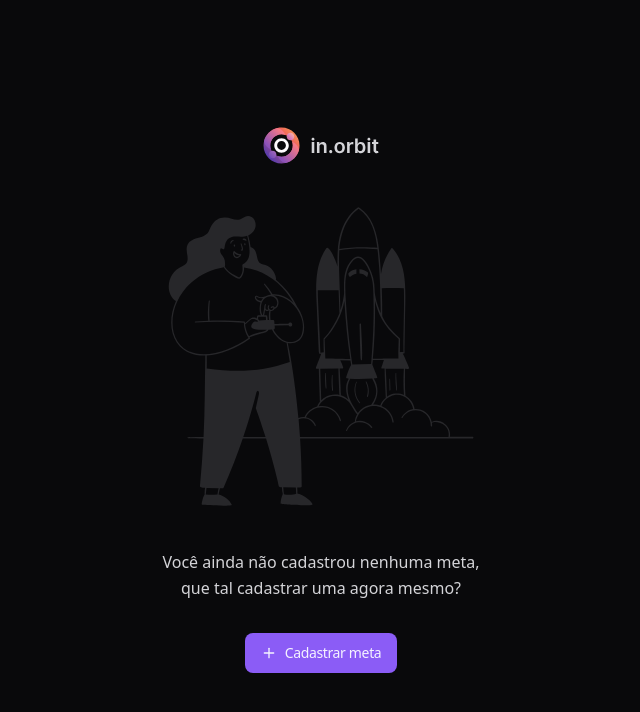
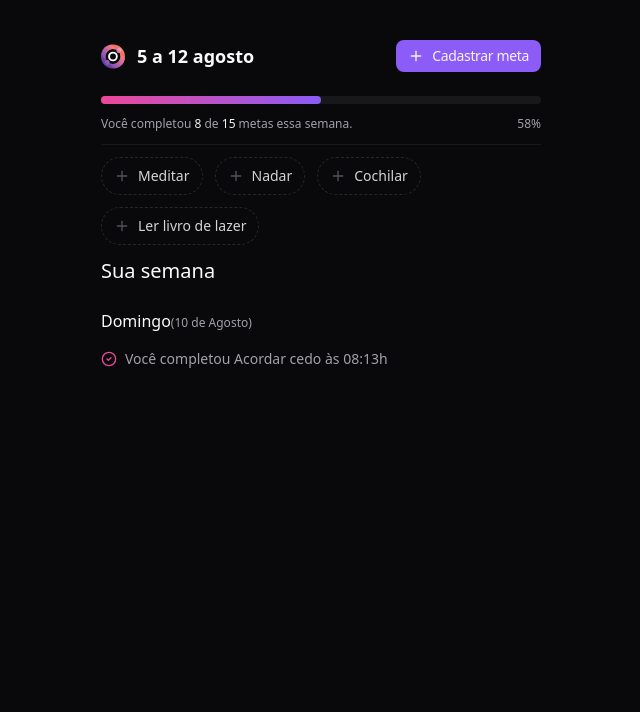
Before and after one commit to enrico-secco/inhorbit-frontend, a React (Vite) app: page / in a window 1280 px wide. Shown: the top 712 px of the page, without its empty margins (319-959 px from the left). Built offline with nearby package versions, Linux system fonts and the light colour scheme.

Commit message:
feat: create summary goals page

```diff
--- a/src/app.tsx
+++ b/src/app.tsx
@@ -1,11 +1,13 @@
 import { CreateGoal } from './components/create-goal'
 import { EmptyGoals } from './components/empty-goals'
+import { Summary } from './components/summary'
 import { Dialog } from './components/ui/dialog'
 
 export function App() {
   return (
     <Dialog>
-      <EmptyGoals />
+      {/* <EmptyGoals /> */}
+      <Summary />
 
       <CreateGoal />
     </Dialog>
--- /dev/null
+++ b/src/components/in-orbit-icon.tsx
@@ -0,0 +1,96 @@
+export function InOrbitIcon() {
+  return (
+    <svg
+      width={24}
+      height={25}
+      viewBox="0 0 24 25"
+      fill="none"
+      xmlns="http://www.w3.org/2000/svg"
+    >
+      <title>in.orbit</title>
+      <path
+        d="M12 .5c-.936 0-1.847.107-2.72.31A12.016 12.016 0 00.31 9.78C.107 10.652 0 11.563 0 12.5c0 6.627 5.373 12 12 12 .936 0 1.847-.107 2.72-.31a12.017 12.017 0 008.97-8.968c.203-.875.31-1.786.31-2.722 0-6.627-5.373-12-12-12zm0 19.515a7.494 7.494 0 01-2.524-.435 7.535 7.535 0 01-4.556-4.555A7.515 7.515 0 1119.515 12.5 7.515 7.515 0 0112 20.015z"
+        fill="url(#paint0_linear_84_261)"
+      />
+      <path
+        d="M12 7.657a4.844 4.844 0 100 9.687 4.844 4.844 0 000-9.687zm0 7.772a2.929 2.929 0 110-5.858 2.929 2.929 0 010 5.858z"
+        fill="#FEFCFE"
+      />
+      <path
+        d="M14.524 5.42a7.515 7.515 0 00-9.604 9.605 7.423 7.423 0 01-2.63-1.702A7.408 7.408 0 01.31 9.78 12.016 12.016 0 019.28.81a7.409 7.409 0 013.543 1.98 7.423 7.423 0 011.701 2.63z"
+        fill="url(#paint1_linear_84_261)"
+      />
+      <path
+        d="M23.69 15.221a12.016 12.016 0 01-8.97 8.969 7.408 7.408 0 01-3.543-1.98 7.427 7.427 0 01-1.701-2.63 7.515 7.515 0 009.605-9.605c.958.362 1.857.93 2.629 1.702a7.41 7.41 0 011.98 3.544z"
+        fill="url(#paint2_linear_84_261)"
+      />
+      <path
+        d="M6.064 20.948a2.511 2.511 0 100-5.023 2.511 2.511 0 000 5.023z"
+        fill="url(#paint3_linear_84_261)"
+      />
+      <path
+        d="M17.958 9.054a2.511 2.511 0 100-5.023 2.511 2.511 0 000 5.023z"
+        fill="url(#paint4_linear_84_261)"
+      />
+      <defs>
+        <linearGradient
+          id="paint0_linear_84_261"
+          x1={20.3704}
+          y1={4.59058}
+          x2={3.89023}
+          y2={20.1635}
+          gradientUnits="userSpaceOnUse"
+        >
+          <stop stopColor="#F38856" />
+          <stop offset={0.23} stopColor="#F0625C" />
+          <stop offset={1} stopColor="#5C3DAB" />
+        </linearGradient>
+        <linearGradient
+          id="paint1_linear_84_261"
+          x1={11.2405}
+          y1={2.53429}
+          x2={1.86657}
+          y2={11.8578}
+          gradientUnits="userSpaceOnUse"
+        >
+          <stop stopColor="#F67986" />
+          <stop offset={1} stopColor="#8951BA" />
+        </linearGradient>
+        <linearGradient
+          id="paint2_linear_84_261"
+          x1={21.9616}
+          y1={13.3129}
+          x2={12.5877}
+          y2={22.6369}
+          gradientUnits="userSpaceOnUse"
+        >
+          <stop stopColor="#F67986" />
+          <stop offset={1} stopColor="#8951BA" />
+        </linearGradient>
+        <linearGradient
+          id="paint3_linear_84_261"
+          x1={7.89781}
+          y1={16.7204}
+          x2={4.23025}
+          y2={20.1519}
+          gradientUnits="userSpaceOnUse"
+        >
+          <stop stopColor="#A267B9" />
+          <stop offset={1} stopColor="#704BB4" />
+        </linearGradient>
+        <linearGradient
+          id="paint4_linear_84_261"
+          x1={19.4846}
+          y1={5.11331}
+          x2={16.9808}
+          y2={7.45646}
+          gradientUnits="userSpaceOnUse"
+        >
+          <stop stopColor="#F7A8A5" />
+          <stop offset={0.97} stopColor="#D074C4" />
+          <stop offset={1} stopColor="#CF76A9" />
+        </linearGradient>
+      </defs>
+    </svg>
+  )
+}
--- /dev/null
+++ b/src/components/summary.tsx
@@ -0,0 +1,87 @@
+import { CheckCircle2, Plus } from 'lucide-react'
+import { InOrbitIcon } from './in-orbit-icon'
+import { Button } from './ui/button'
+import { DialogTrigger } from './ui/dialog'
+import { Progress, ProgressIndicator } from './ui/progress-bar'
+import { Separator } from './ui/separator'
+import { OutlineButton } from './ui/outline-button'
+
+export function Summary() {
+  return (
+    <div className="py-10 max-w-[480px] px-5 mx-auto flex flex-col gap-6">
+      <div className="flex items-center justify-between">
+        <div className="flex items-center gap-3">
+          <InOrbitIcon />
+          <span className="text-lg font-semibold">5 a 12 agosto</span>
+        </div>
+
+        <DialogTrigger asChild>
+          <Button size="sm">
+            <Plus className="size-4" />
+            Cadastrar meta
+          </Button>
+        </DialogTrigger>
+      </div>
+
+      <div className="flex flex-col gap-3">
+        <Progress value={8} max={15}>
+          <ProgressIndicator style={{ width: '50%' }} />
+        </Progress>
+
+        <div className="flex items-center justify-between text-xs text-zinc-400">
+          <span>
+            Você completou <span className="text-zinc-100">8</span> de{' '}
+            <span className="text-zinc-100">15</span> metas essa semana.
+          </span>
+          <span>58%</span>
+        </div>
+
+        <Separator />
+
+        <div className="flex flex-wrap gap-3">
+          <OutlineButton>
+            <Plus className="size-4 text-zinc-600" />
+            Meditar
+          </OutlineButton>
+
+          <OutlineButton>
+            <Plus className="size-4 text-zinc-600" />
+            Nadar
+          </OutlineButton>
+
+          <OutlineButton>
+            <Plus className="size-4 text-zinc-600" />
+            Cochilar
+          </OutlineButton>
+
+          <OutlineButton>
+            <Plus className="size-4 text-zinc-600" />
+            Ler livro de lazer
+          </OutlineButton>
+        </div>
+
+        <div className="flex flex-col gap-6">
+          <h2 className="text-xl font-medium">Sua semana</h2>
+
+          <div className="flex flex-col gap-4">
+            <h3 className="font-medium">
+              Domingo
+              <span className="text-zinc-400 text-xs">(10 de Agosto)</span>
+            </h3>
+
+            <ul className="flex flex-col gap-3">
+              <li className="flex items-center gap-2">
+                <CheckCircle2 className="size-4 text-pink-500" />
+                <span className="text-sm text-zinc-400">
+                  Você completou{' '}
+                  <span className="text-zinc-400">Acordar cedo</span> às{' '}
+                  <span className="text-zinc-400">08:13h</span>
+                </span>
+              </li>
+            </ul>
+          </div>
+        </div>
+      </div>
+    </div>
+  )
+}
```
